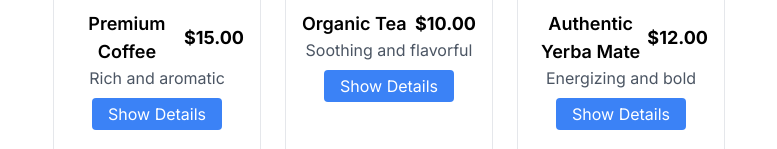
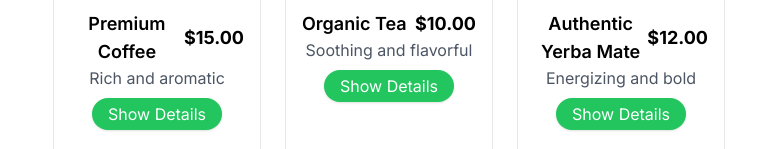
Before and after one commit to vicarb/mock-lead-gen, a Next.js app: page / in a window 1280 px wide. Shown: the part 803-952 px from the top of the page, without its empty margins (251-1028 px from the left). Built offline with nearby package versions, Linux system fonts and the light colour scheme.

Commit message:
updated show detail button colors

```diff
--- a/components/Products/Products.tsx
+++ b/components/Products/Products.tsx
@@ -30,7 +30,7 @@ const Products: FC<ProductsProps> = ({ products }) => {
             <p className="text-gray-600 mb-2">{product.description}</p>
             <button
               onClick={() => setActiveIndex(index === activeIndex ? null : index)}
-              className="bg-blue-500 hover:bg-blue-600 text-white py-1 px-4 rounded transition duration-300">
+              className="bg-green-500 text-white py-1 px-4 rounded-full hover:bg-green-600 shadow hover:shadow-md transition duration-300">
                 {activeIndex === index ? 'Hide Details' : 'Show Details'}
             </button>
             <div className={`mt-4 transition duration-500 ${activeIndex === index ? 'opacity-100 h-auto visible' : 'opacity-0 h-0 invisible'}`}>
```
